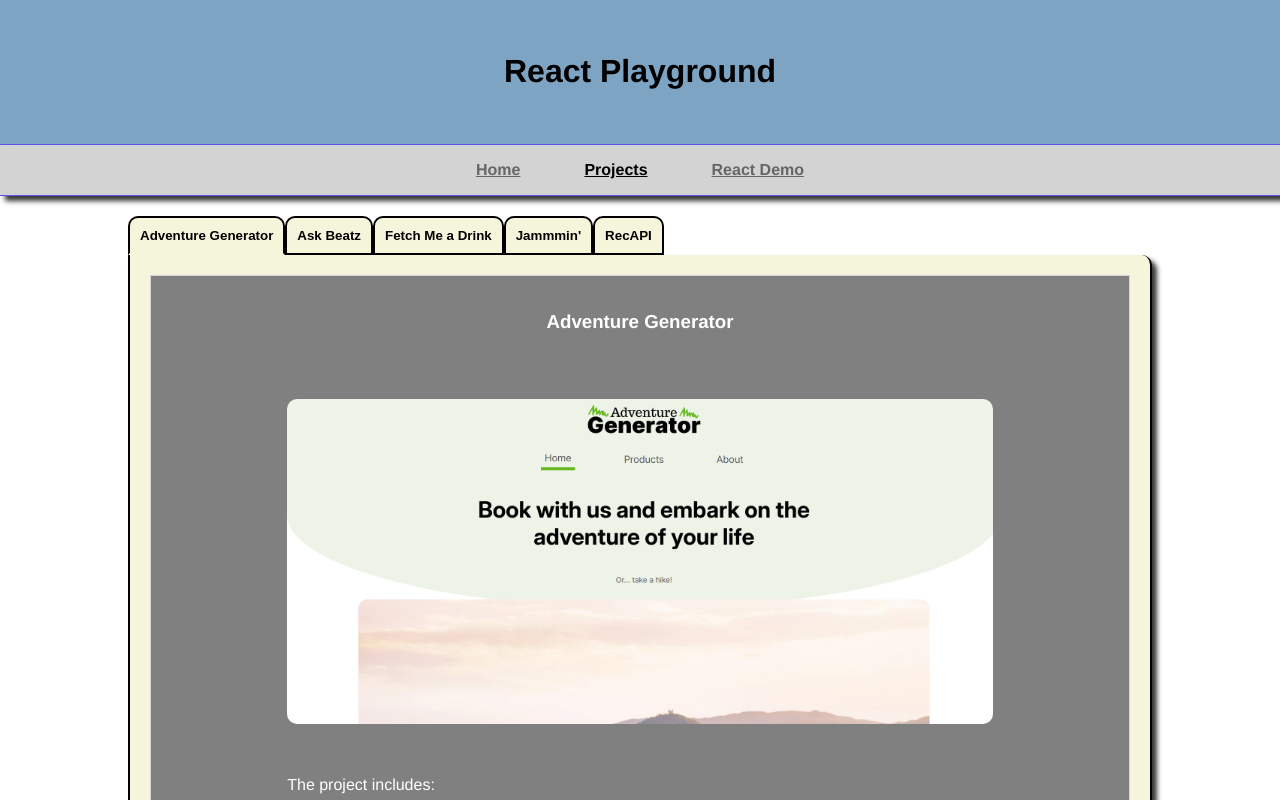
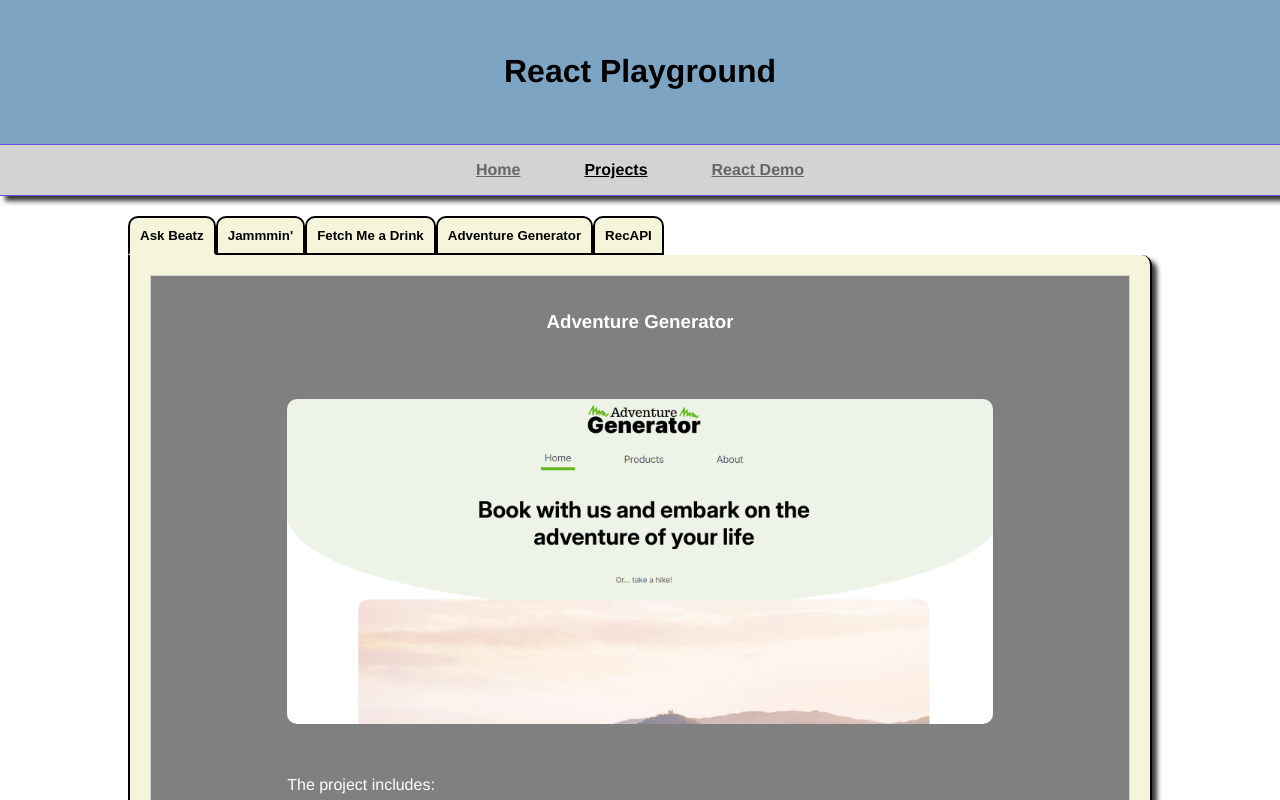
Before and after one commit to MattNightingale/TechNativeweek6reactchallenge, a React (Vite) app: page /projects in a window 1280 px wide. Shown: the top 800 px of the page. Built offline with nearby package versions, Linux system fonts and the light colour scheme.

Commit message:
layout changes

```diff
--- a/src/components/ProjectsPage/ProjectsPage.jsx
+++ b/src/components/ProjectsPage/ProjectsPage.jsx
@@ -13,10 +13,10 @@ function Projects() {
 
   function clickHandler(event) {
     if (event === "Project1") {
-      setProject(<Project1 />);
+      setProject(<Project2/>);
       setActiveTabButton("button1")
     } else if (event === "Project2") {
-      setProject(<Project2 />);
+      setProject(<Project4 />);
       setActiveTabButton("button2");
 
     } else if (event === "Project3") {
@@ -24,7 +24,7 @@ function Projects() {
       setActiveTabButton("button3");
 
     } else if (event === "Project4") {
-      setProject(<Project4 />);
+      setProject(<Project1 />);
       setActiveTabButton("button4");
 
     } else if (event === "Project5") {
@@ -41,13 +41,13 @@ function Projects() {
           onClick={() => clickHandler("Project1")}
           id="button1"
         >
-          Adventure Generator
+          Ask Beatz
         </button>
         <button
           className={activeTabButton === "button2" ? styles.tab__button + ' ' + styles.active : styles.tab__button}
           onClick={() => clickHandler("Project2")}
         >
-          Ask Beatz
+          Jammmin'
         </button>
         <button
           className={activeTabButton === "button3" ? styles.tab__button + ' ' + styles.active : styles.tab__button}
@@ -59,7 +59,7 @@ function Projects() {
           className={activeTabButton === "button4" ? styles.tab__button + ' ' + styles.active : styles.tab__button}
           onClick={() => clickHandler("Project4")}
         >
-          Jammmin'
+          Adventure Generator
         </button>
         <button
           className={activeTabButton === "button5" ? styles.tab__button + ' ' + styles.active : styles.tab__button}
```
